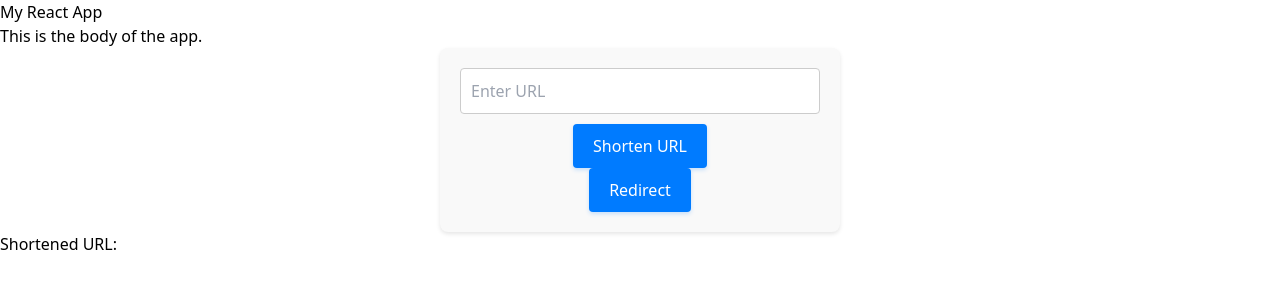
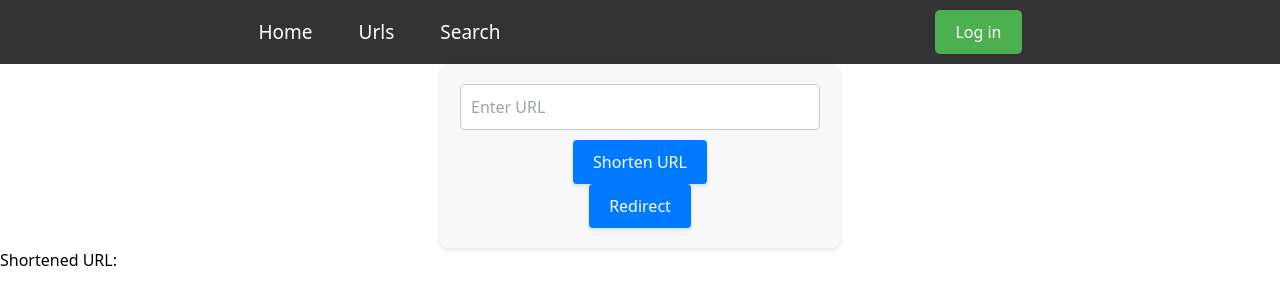
Before and after one commit to ErionBajrami/URLShortener, a React (Create React App) app in the folder FrontEnd/frontend/: page / in a window 1280 px wide. Shown: the top 304 px of the page. Built offline with nearby package versions, Linux system fonts and the light colour scheme.

Commit message:
Create Navbar

```diff
--- a/FrontEnd/frontend/package.json
+++ b/FrontEnd/frontend/package.json
@@ -10,7 +10,6 @@
     "react": "^18.2.0",
     "react-dom": "^18.2.0",
     "react-router-dom": "^6.22.3",
-    "react-scripts": "5.0.1",
     "web-vitals": "^2.1.4"
   },
   "scripts": {
@@ -38,6 +37,7 @@
     ]
   },
   "devDependencies": {
+    "react-scripts": "^5.0.1",
     "sass": "^1.75.0",
     "tailwindcss": "^3.4.3"
   }
--- a/FrontEnd/frontend/src/App.js
+++ b/FrontEnd/frontend/src/App.js
@@ -1,5 +1,6 @@
 import React, { useState } from "react";
-import UrlShortener from "./components/CreateUrlPage/CreateUrlPage.js";
+import UrlShortener from "./components/Url/UrlPage.js";
+import Navbar from "./components/Navbar/Navbar.js";
 
 function App() {
   const [url, setUrl] = useState("");
@@ -10,12 +11,7 @@ function App() {
 
   return (
     <div className="App">
-      <header className="App-header">
-        <h1>My React App</h1>
-      </header>
-      <main className="App-body">
-        <p>This is the body of the app.</p>
-      </main>
+      <Navbar/>
       <footer className="App-footer">
         <UrlShortener url={url} setUrl={setUrl} onShorten={handleShorten} />
         <p>Shortened URL: {url}</p>
--- /dev/null
+++ b/FrontEnd/frontend/src/components/Navbar/Navbar.js
@@ -0,0 +1,27 @@
+import React from 'react';
+import './Navbar.scss';
+
+const Navbar = () => {
+  return (
+    <div className="navbar">
+        <div>
+            <ul className='navbar-list'>
+                <li>
+                    <a href="/">Home</a>
+                </li>
+                <li>
+                    <a href="/urls">Urls</a>
+                </li>
+                <li>
+                    <a href="/search">Search</a>
+                </li>
+            </ul>
+        </div>
+        <div>
+            <button className='login'>Log in</button>
+        </div>
+    </div>
+  )
+}
+
+export default Navbar
--- /dev/null
+++ b/FrontEnd/frontend/src/components/Navbar/Navbar.scss
@@ -0,0 +1,30 @@
+.navbar {
+    background-color: #333;
+    color: white;
+    display: flex;
+    justify-content: space-around;
+    align-items: center;
+    padding: 10px;
+
+    ul {
+      list-style-type: none;
+      display: flex;
+      align-items: center;
+      gap: 20%;
+
+      li {
+        margin-right: 10px;
+        font-size: 19px;
+        cursor: pointer;
+      }
+    }
+
+    .login {
+      background-color: #4caf50;
+      color: white;
+      border: none;
+      padding: 10px 20px;
+      border-radius: 5px;
+      cursor: pointer;
+    }
+  }
--- /dev/null
+++ b/FrontEnd/frontend/src/components/Search/SearchPage.js
@@ -0,0 +1,9 @@
+import React from 'react'
+
+const SearchPage = () => {
+  return (
+    <div>SearchPage</div>
+  )
+}
+
+export default SearchPage
```
Also changed, not shown: FrontEnd/frontend/src/components/Home/Homepage.js (renamed from FrontEnd/frontend/src/components/HomePage/Homepage.js), FrontEnd/frontend/src/components/Home/Homepage.scss (added), FrontEnd/frontend/src/components/Login/LoginPage.js (renamed from FrontEnd/frontend/src/components/LoginPage/LoginPage.js), FrontEnd/frontend/src/components/Login/LoginPage.scss (renamed from FrontEnd/frontend/src/components/LoginPage/LoginPage.scss), FrontEnd/frontend/src/components/Search/SearchPage.scss (added), FrontEnd/frontend/src/components/Url/UrlPage.js (renamed from FrontEnd/frontend/src/components/CreateUrlPage/CreateUrlPage.js), FrontEnd/frontend/src/components/Url/UrlPage.scss (added), 1 other file (tests, documents, lock files or other folders).
